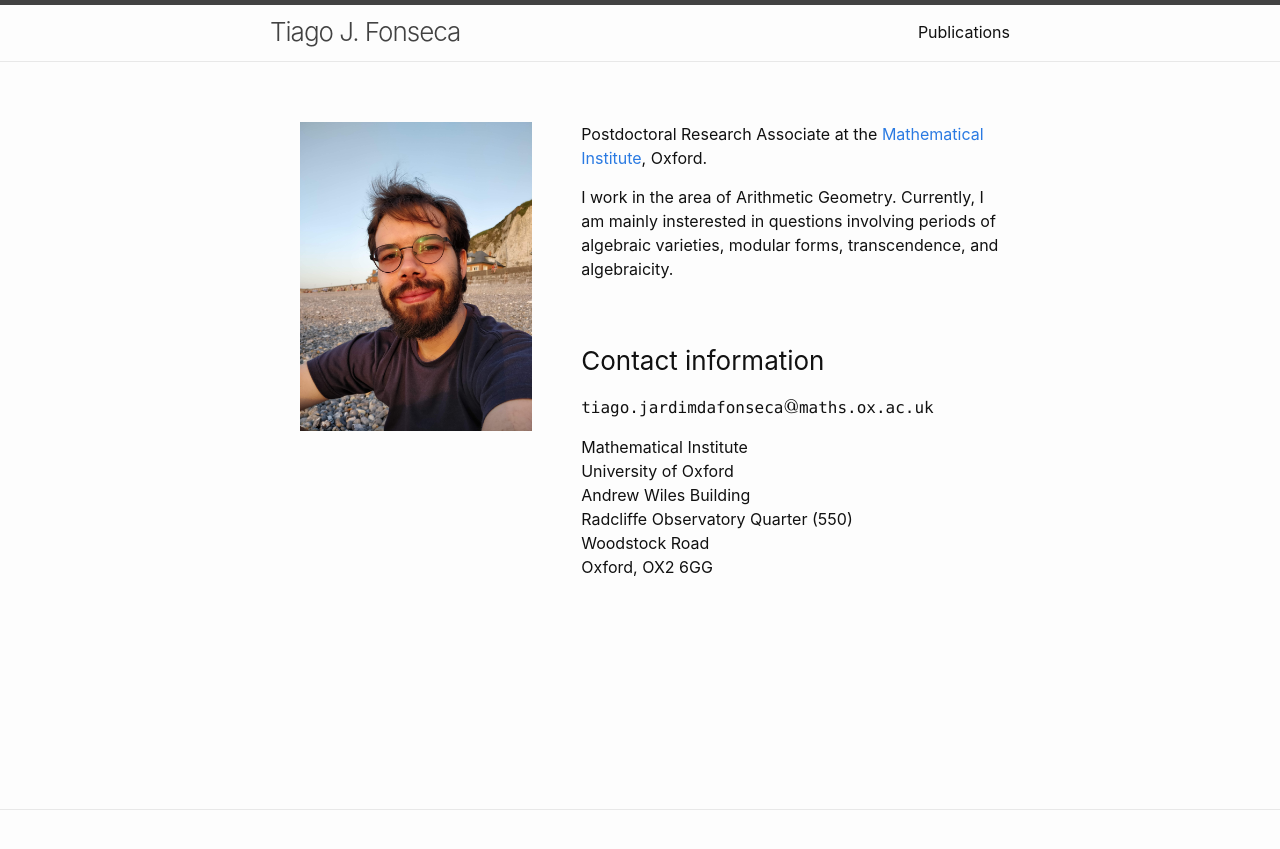
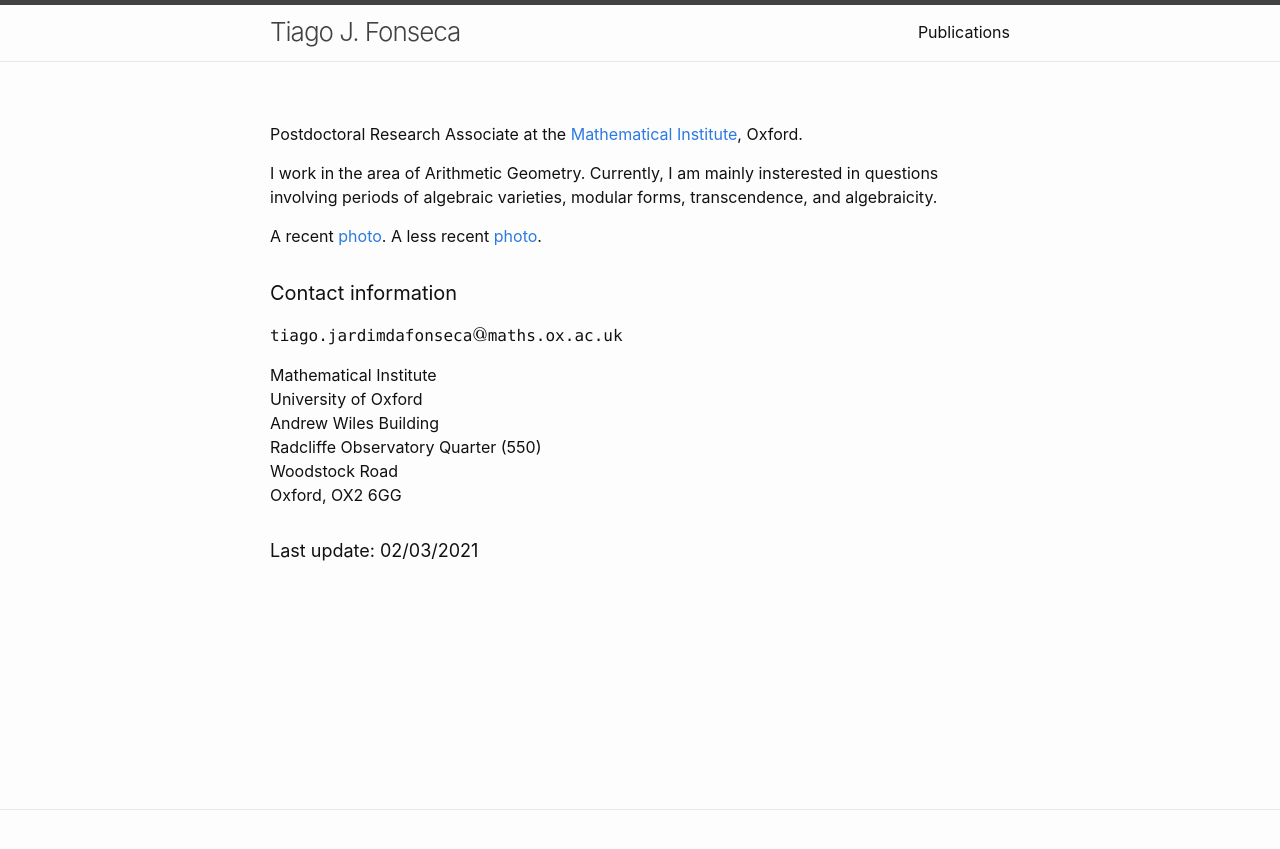
Before and after one commit to tjfonseca/tjfonseca.github.io, a Jekyll site: the page built from index.md, in a window 1280 px wide. Shown: the top 849 px of the page. Built offline with Jekyll 4.4.1, drawn with Linux system fonts in a browser that asks for light colours; formulas are drawn with MathJax 3.

Commit message:
Initial commit

```diff
--- a/index.md
+++ b/index.md
@@ -8,20 +8,16 @@
 layout: home
 ---
 
-<div class="wrapper">
 
-<div id="right-block">
-<p>
-	Postdoctoral Research Associate at the <a href="https://www.maths.ox.ac.uk/">Mathematical Institute</a>, Oxford.
-</p>
+Postdoctoral Research Associate at the <a href="https://www.maths.ox.ac.uk/">Mathematical Institute</a>, Oxford.
 
-<p>
-	I work in the area of Arithmetic Geometry. Currently, I am mainly insterested in questions involving periods of algebraic varieties, modular forms, transcendence, and algebraicity.
-</p>
+I work in the area of Arithmetic Geometry. Currently, I am mainly insterested in questions involving periods of algebraic varieties, modular forms, transcendence, and algebraicity.
 
-<h3>
+A recent <a href="assets/pictures/dieppe.jpg">photo</a>. A less recent <a href="assets/pictures/diploma.png">photo</a>.
+
+<h4>
 	Contact information
-</h3>
+</h4>
 
 <p>
 	<span id="mail">tiago.jardimdafonseca$@$maths.ox.ac.uk</span>
@@ -33,8 +29,7 @@ Andrew Wiles Building <br>
 Radcliffe Observatory Quarter (550) <br>
 Woodstock Road <br>
 Oxford, OX2 6GG <br>
-</div>
 
-<img src="assets/pictures/dieppe.jpg" alt="photo" id="left-block">
-
-</div>
+<h5>
+	Last update: 02/03/2021
+</h5>
```
Also changed, not shown: assets/pictures/diploma.png (added).
